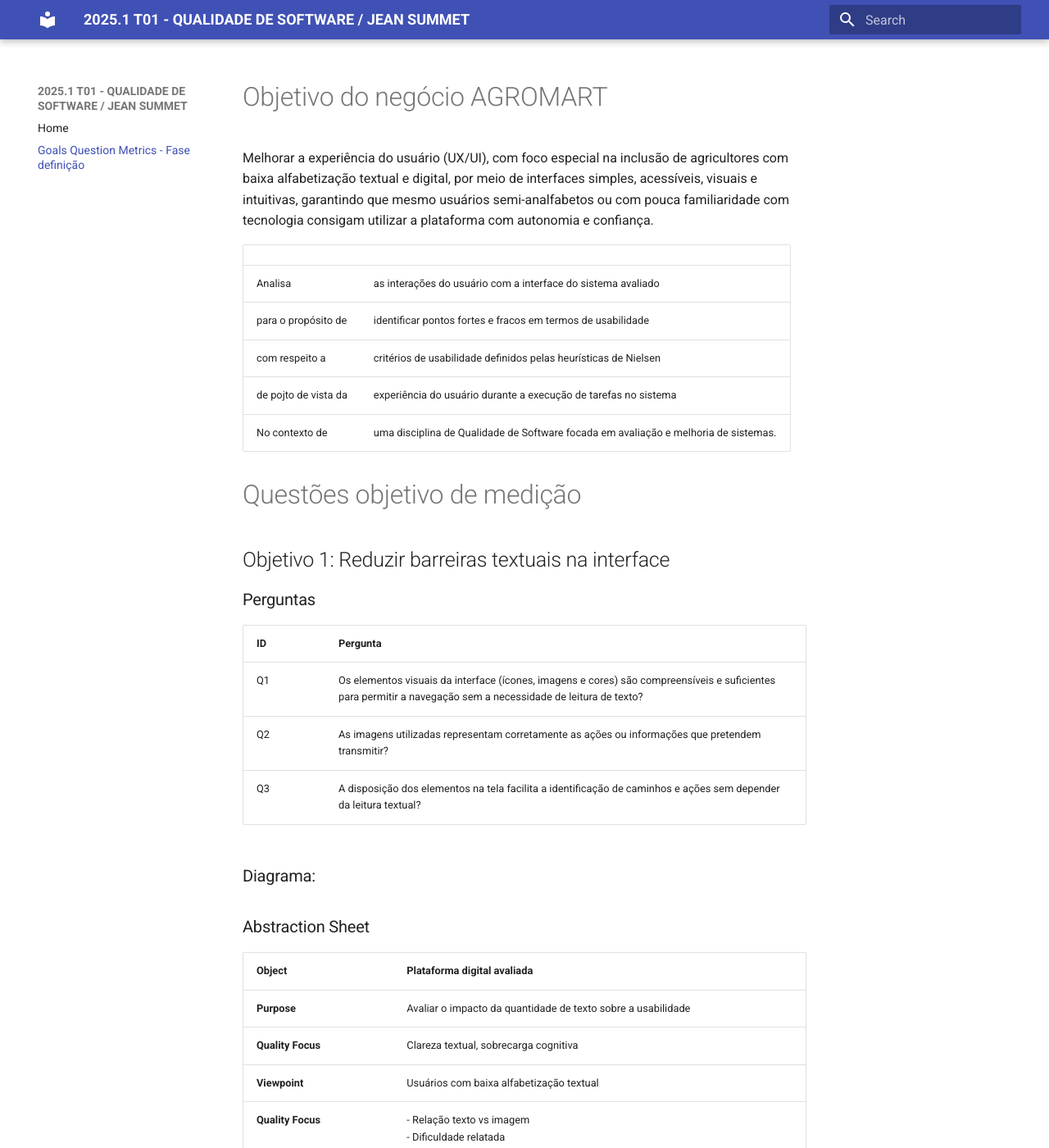
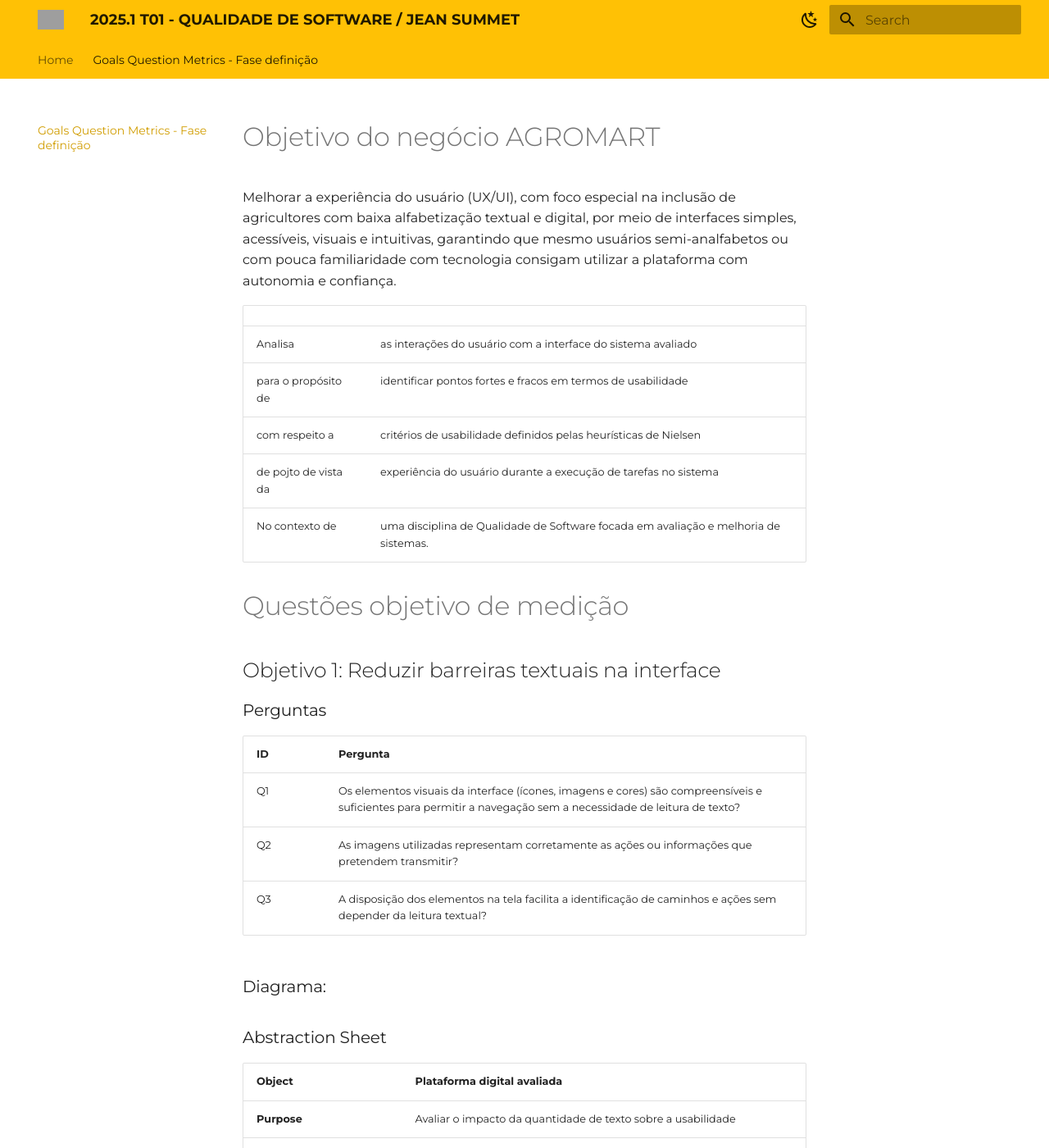
Before and after one commit to FCTE-Qualidade-de-Software-1/2025-1-T02-JEAN-SAMMET, an MkDocs documentation site: the page built from docs/docs/goalsQuestionMetrics.md, in a window 1280 px wide and 1400 px high. Shown: the whole window at 82% size. Built offline with MkDocs 1.6.1 and Material for MkDocs 9.7.7, drawn with Linux system fonts in a browser that asks for light colours; grey boxes are pictures that could not be loaded.

```diff
--- a/docs/mkdocs.yml
+++ b/docs/mkdocs.yml
@@ -1,7 +1,40 @@
 site_name: 2025.1 T01 - QUALIDADE DE SOFTWARE / JEAN SUMMET
 
 theme:
+  logo: assets/LogoCelularSeguro.png
+  font:
+    text: Montserrat
   name: material
+  features:
+    - content.code.annotate
+    - content.tabs.link
+    - header.autohide
+    - navigation.instant
+    - navigation.tabs
+    - navigation.top
+    - navigation.tracking
+    - navigation.path
+
+
+  palette:
+    # Palette toggle for light mode
+    - scheme: default
+      primary: amber
+      accent: amber
+      toggle:
+        icon: material/weather-night
+        name: Switch to dark mode
+
+    # Palette toggle for dark mode
+    - scheme: slate
+      primary: #2c2c7c
+      accent: #2c2c7c
+      toggle:
+        icon: material/weather-sunny
+        name: Switch to light mode
+
+  icon:
+    repo: fontawesome/brands/git-alt
 
 nav:
 - Home: index.md
```
Also changed, not shown: 1 other file.
